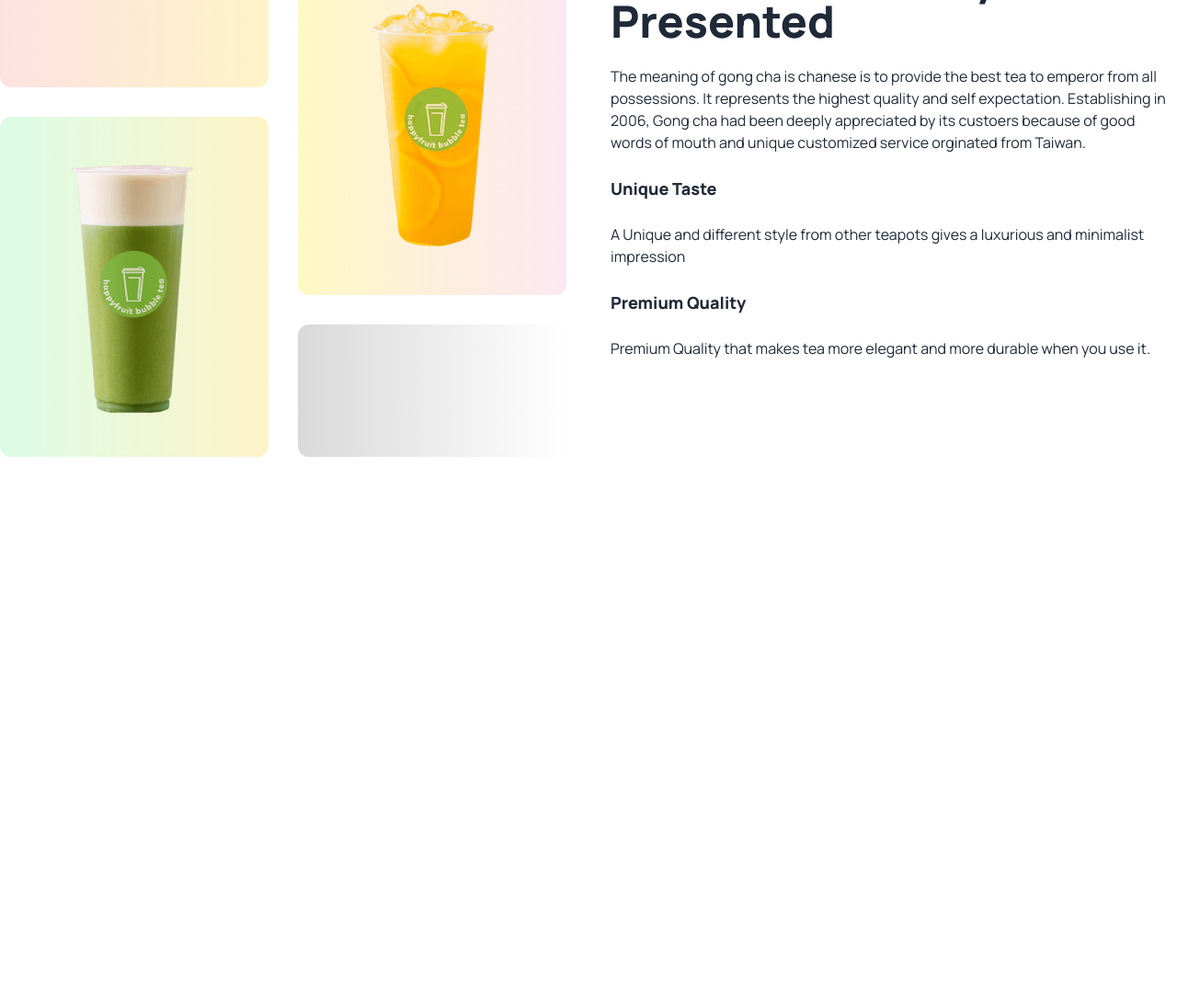
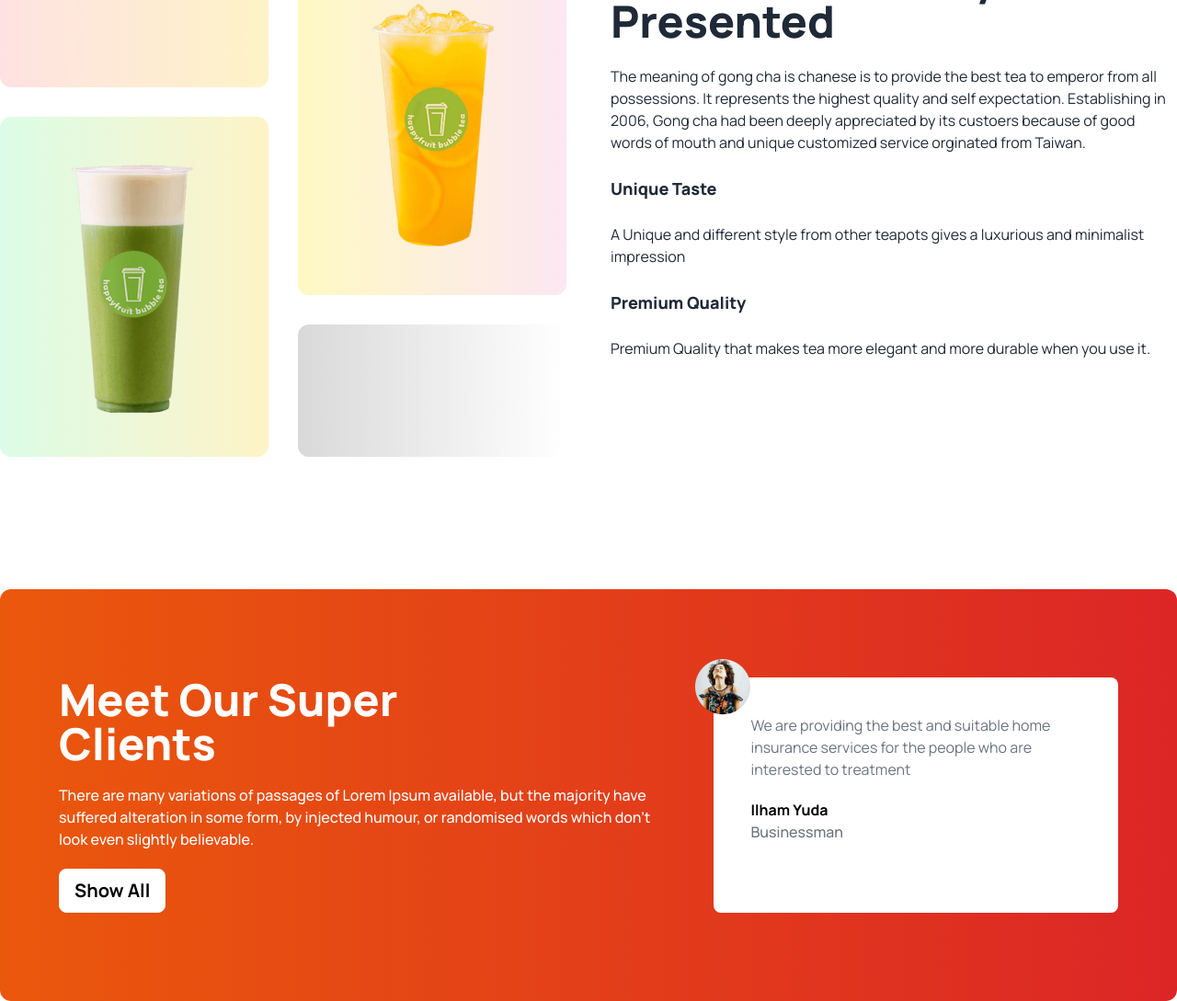
Before and after one commit to fahimrashid3/tea-house, a plain HTML site: page index.html in a window 1280 px wide. Shown: the part 1510-2599 px from the top of the page at 92% size. Before the commit the page ends 2007 px from the top, so only its background shows below. Drawn offline with nearby package versions, Linux system fonts and the light colour scheme.

Commit message:
review section added simply

```diff
--- a/index.html
+++ b/index.html
@@ -184,6 +184,40 @@
 
 
       </section>
+
+
+      <!-- super clients -->
+      <section class="mt-36 rounded-xl bg-gradient-to-r from-orange-600 to-red-600 px-16 py-24 flex flex-col lg:flex-row gap-12">
+          <!-- super clients text -->
+        <div class="space-y-5">
+          <h2 class="text-5xl font-extrabold text-white">
+            Meet Our Super <br> Clients
+          </h2>
+          <p class="font-medium text-[16px] text-white">
+            There are many variations of passages of Lorem Ipsum available,
+            but the majority have suffered alteration in some form, by injected humour,
+            or randomised words which don't look even slightly believable.
+          </p>
+
+          <button class="btn bg-white text-black font-bold text-sm md:text-lg lg:text-xl">
+            Show All
+            </button>
+
+        </div>
+        <!-- super clients review -->
+        <div class="p-10 rounded-lg bg-white relative">
+          <img class="absolute -left-5 -top-5" src="images/client.png" alt="">
+          <p class="text-gray-500">
+            We are providing the best and suitable home insurance services for the people who are interested to treatment
+          </p>
+          <h4 class="font-bold text-black mt-5">Ilham Yuda</h4>
+          <p class="font-medium text-gray-500">Businessman</p>
+        </div>
+
+      </section>
+
+
+
     </main>
 
 
```
